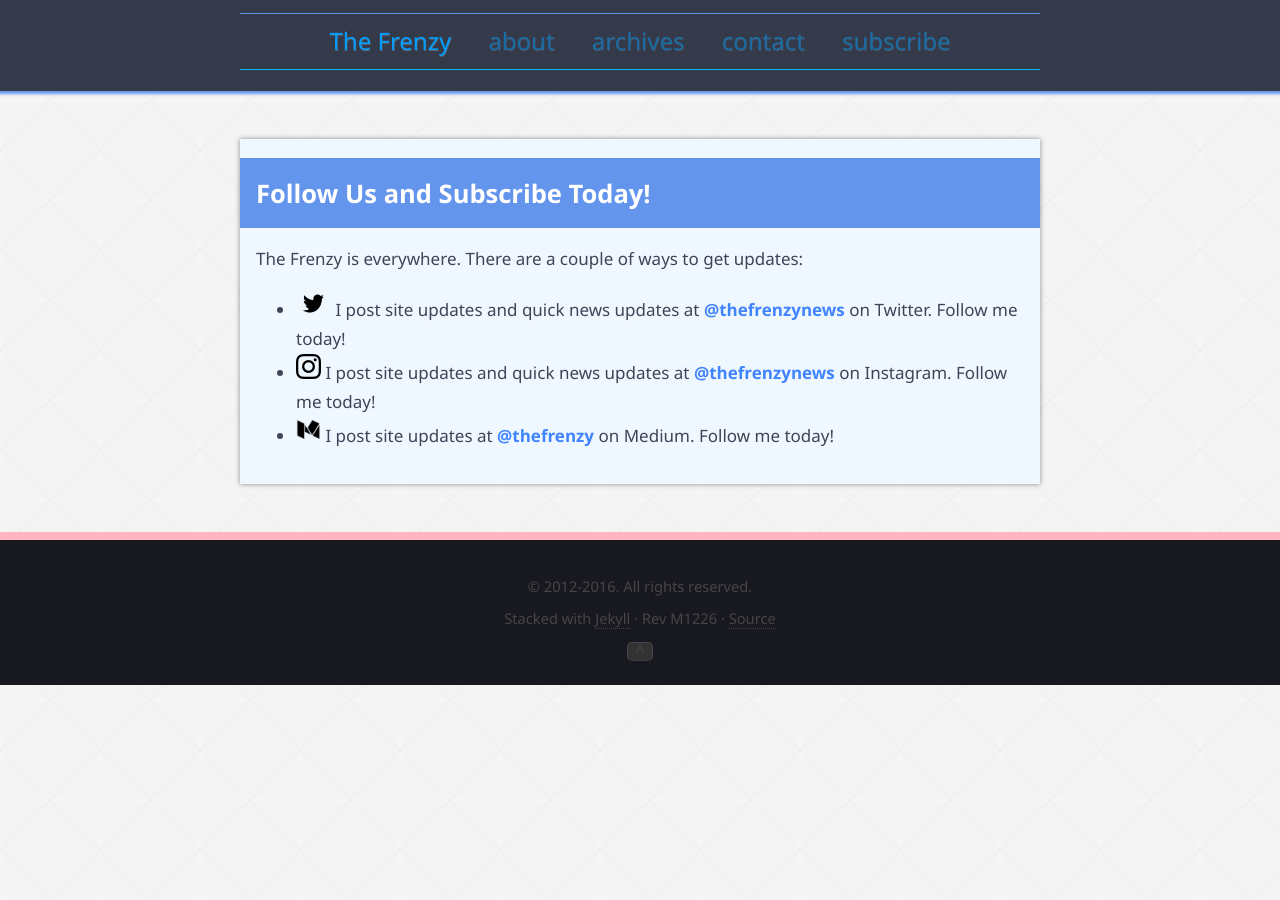
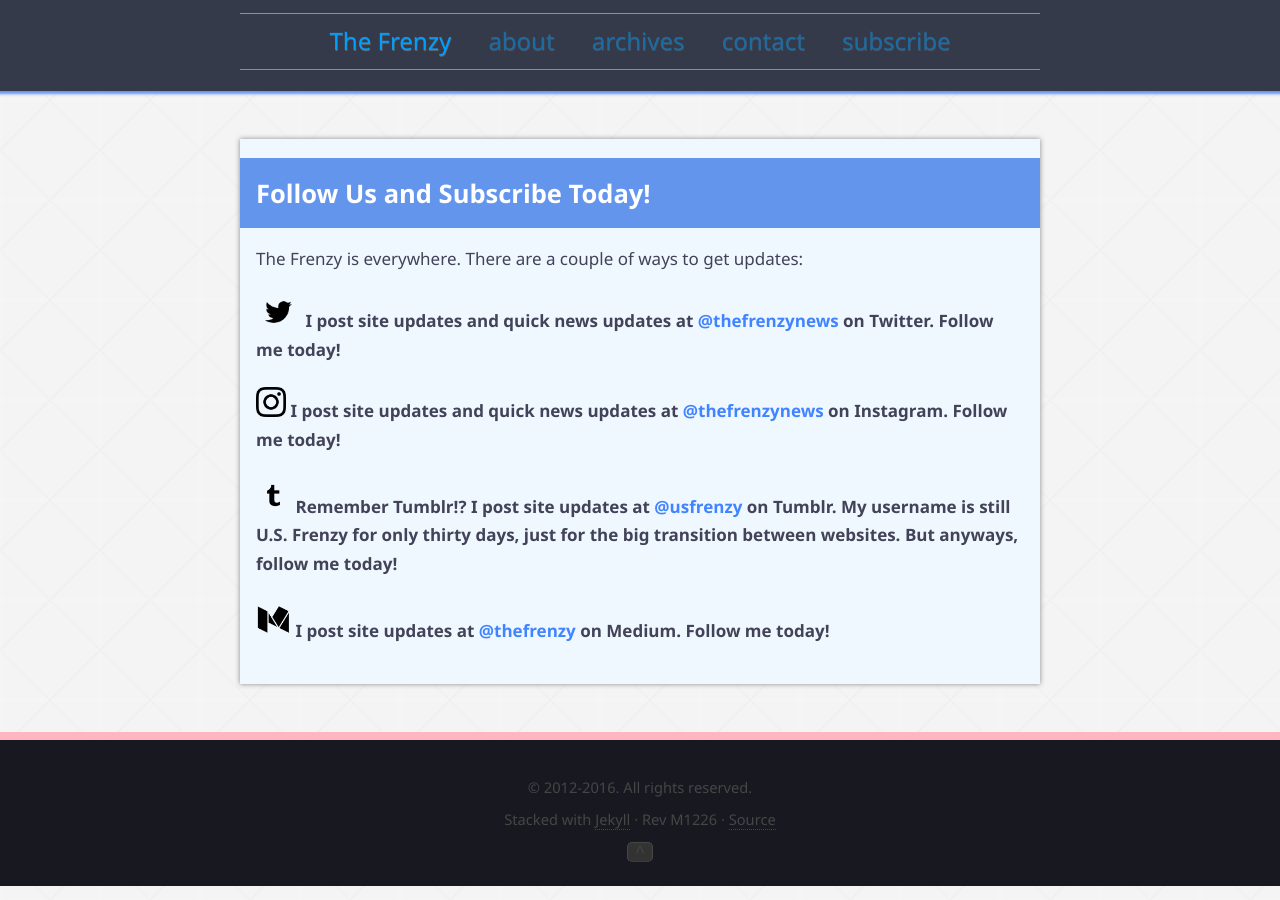
Before and after one commit to rshivjiani/rshivjiani.github.io, a Jekyll site: the page built from pages/subscribe.md, in a window 1280 px wide. Built offline with Jekyll 4.4.1, drawn with Linux system fonts in a browser that asks for light colours.

Commit message:
Updated subscribe page

```diff
--- a/pages/subscribe.md
+++ b/pages/subscribe.md
@@ -6,6 +6,12 @@
 
 The Frenzy is everywhere. There are a couple of ways to get updates:
 
-- <a href="https://www.twitter.com/thefrenzynews/"><img class="alignright" title="Twitter Logo" src="/images/twitter-logo-bw.png" alt="Twitter Logo" width="35" height="25" /></a> I post site updates and quick news updates at [**@thefrenzynews**](https://www.twitter.com/thefrenzynews/) on Twitter. Follow me today!
-- <a href="https://www.instagram.com/thefrenzynews/"><img class="alignright" title="Instagram Logo" src="/images/instagram-logo-bw.png" alt="Instagram Logo" width="25" height="25" /></a> I post site updates and quick news updates at [**@thefrenzynews**](https://www.instagram.com/thefrenzynews/) on Instagram. Follow me today!
-- <a href="https://medium.com/@thefrenzy"><img class="alignright" title="Medium Logo" src="/images/medium-logo-bw.png" alt="Medium Logo" width="25" height="25" /></a> I post site updates at [**@thefrenzy**](https://medium.com/@thefrenzy) on Medium. Follow me today!
+#### <a href="https://www.twitter.com/thefrenzynews/"><img class="alignright" title="Twitter Logo" src="/images/twitter-logo-bw.png" alt="Twitter Logo" width="45" height="30" /></a> I post site updates and quick news updates at [**@thefrenzynews**](https://www.twitter.com/thefrenzynews/) on Twitter. Follow me today!
+
+
+#### <a href="https://www.instagram.com/thefrenzynews/"><img class="alignright" title="Instagram Logo" src="/images/instagram-logo-bw.png" alt="Instagram Logo" width="30" height="30" /></a> I post site updates and quick news updates at [**@thefrenzynews**](https://www.instagram.com/thefrenzynews/) on Instagram. Follow me today!
+
+#### <a href="https://usfrenzy.tumblr.com/"><img class="alignright" title="Tumblr Logo" src="/images/tumblr-logo-bw.png" alt="Tumblr Logo" width="35" height="35" /></a> Remember Tumblr!? I post site updates at [**@usfrenzy**](https://usfrenzy.tumblr.com) on Tumblr. My username is still U.S. Frenzy for only thirty days, just for the big transition between websites. But anyways, follow me today!
+
+
+#### <a href="https://medium.com/@thefrenzy"><img class="alignright" title="Medium Logo" src="/images/medium-logo-bw.png" alt="Medium Logo" width="35" height="35" /></a> I post site updates at [**@thefrenzy**](https://medium.com/@thefrenzy) on Medium. Follow me today!
```
